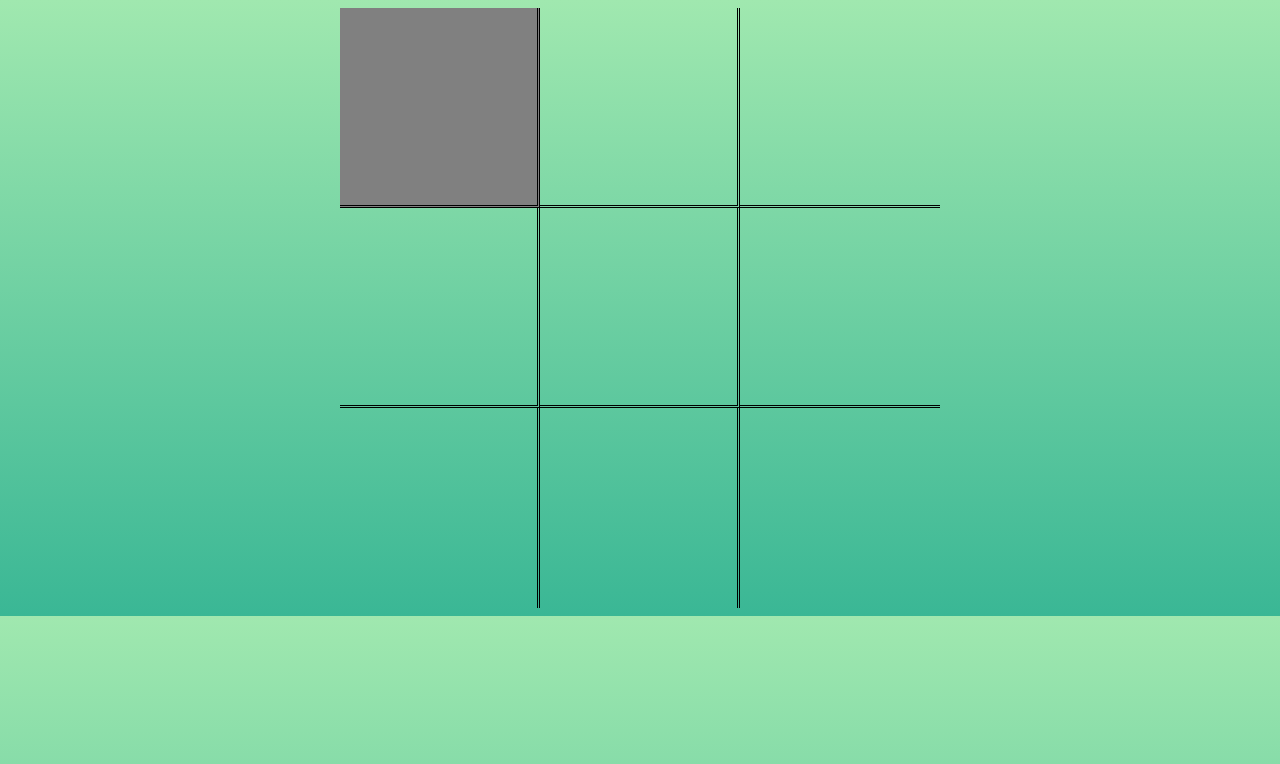
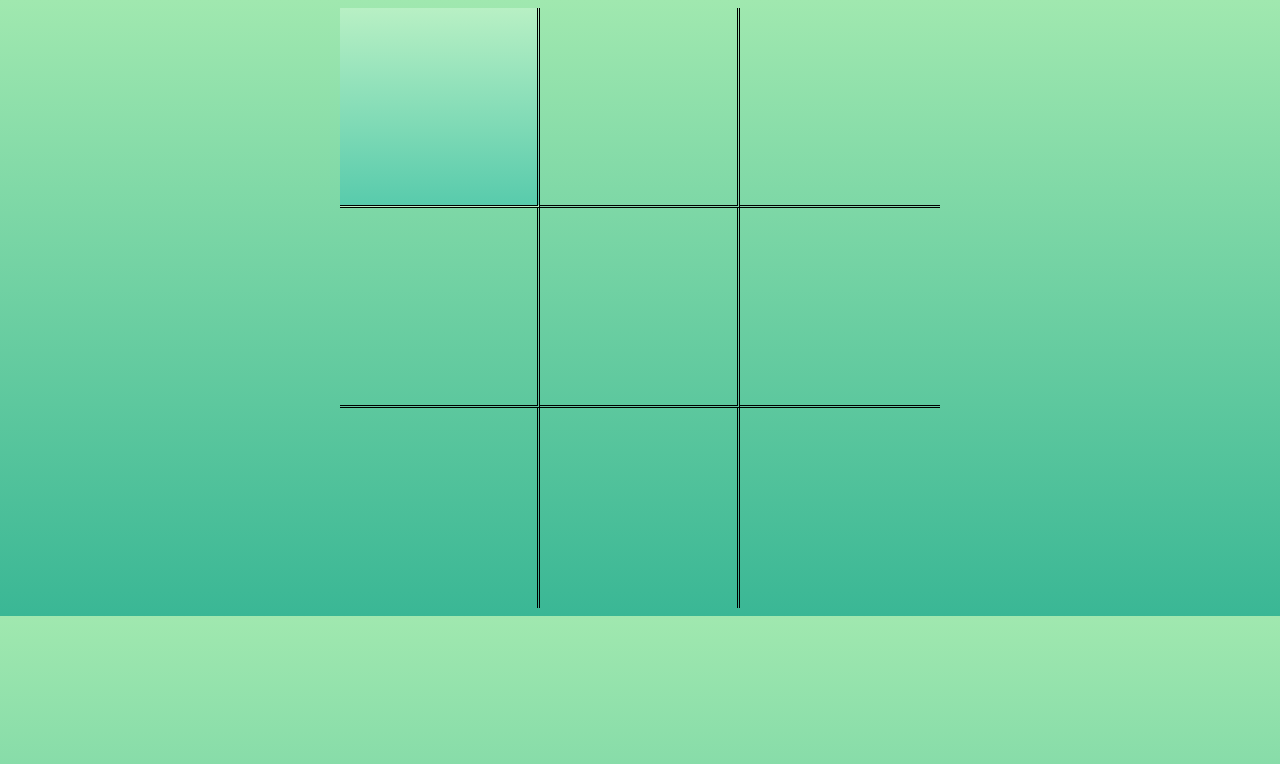
Before and after one commit to iiTzJacob/TicTacToe, a plain HTML site: page index.html in a window 1280 px wide. In both pictures the pointer is over the element 440 px from the left and 108 px from the top of the page. Drawn offline with Linux system fonts and the light colour scheme.

Commit message:
Added on hover

```diff
--- a/style.css
+++ b/style.css
@@ -11,11 +11,12 @@ body {
     align-items: center;
     border-right-style: double;
     border-bottom-style: double;
+    font-size: 3rem;
 }
 
 .cell:hover  {
     cursor: pointer;
-    background-color: gray;
+    background: linear-gradient(#b8f0c4, #58cbac);
 }
 
 .board {
```
